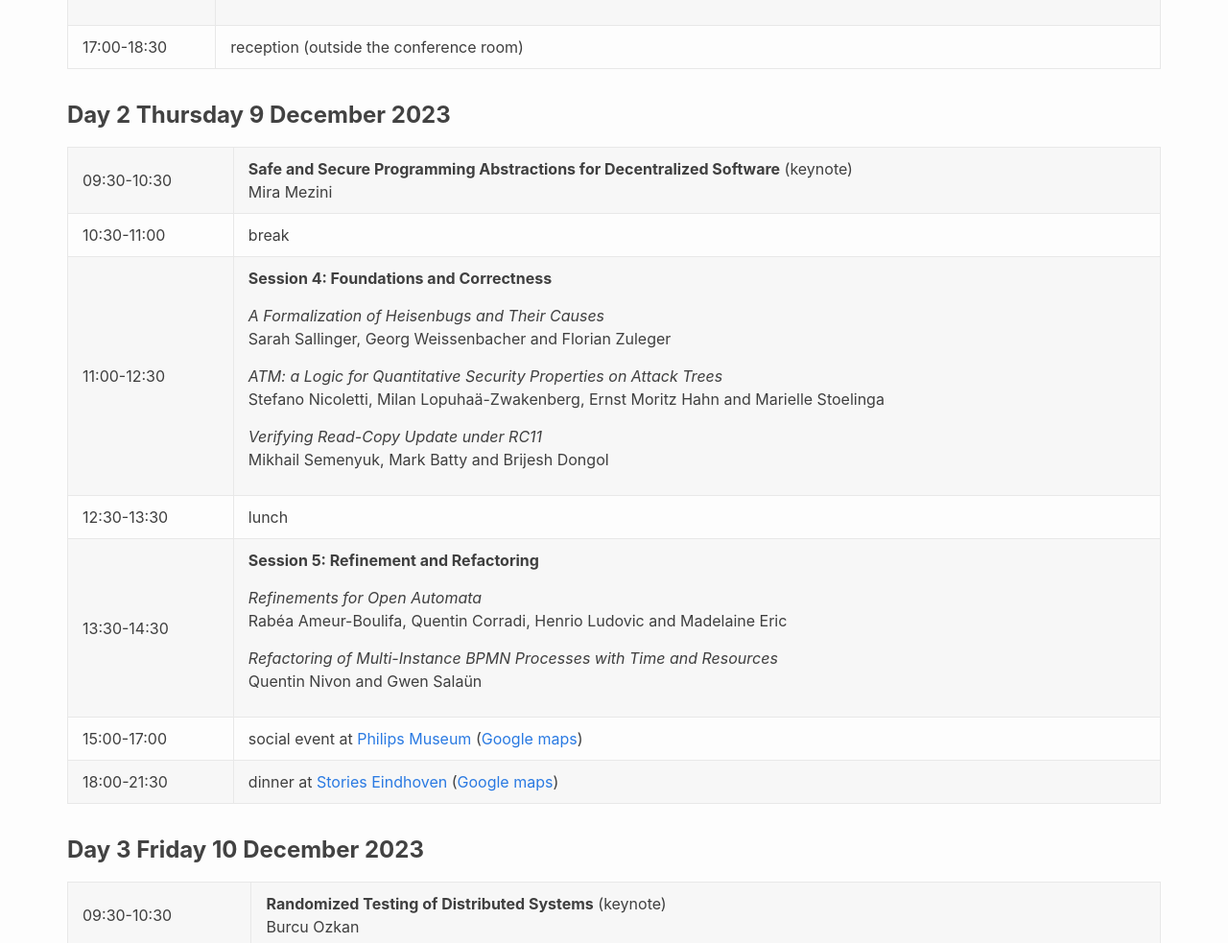
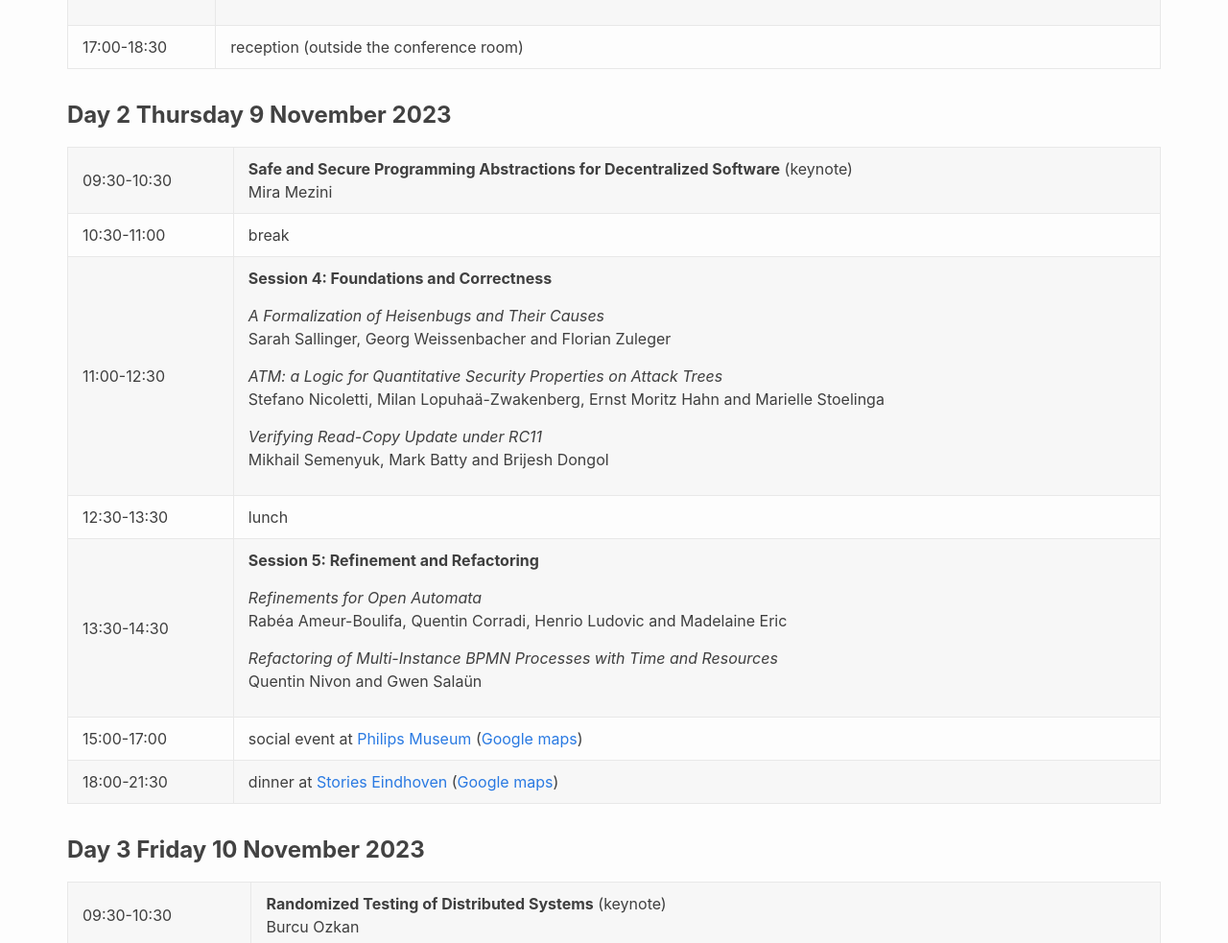
Before and after one commit to sefm-conference/2023, a Jekyll site: the page built from _pages/program.md, in a window 1280 px wide and 1400 px high, scrolled down 1395 px. Shown: the part 155-1138 px from the top of the window at 96% size. Built offline with Jekyll 4.4.1, drawn with Linux system fonts in a browser that asks for light colours.

Commit message:
Fixed some dates

```diff
--- a/_pages/program.md
+++ b/_pages/program.md
@@ -62,7 +62,7 @@ order: 2
   </tbody>
 </table>
 
-<h2><b>Day 2 Thursday 9 December 2023</b></h2>
+<h2><b>Day 2 Thursday 9 November 2023</b></h2>
 
 <table>
   <tbody><tr></tr>
@@ -106,7 +106,7 @@ order: 2
   </tbody>
 </table>
 
-<h2><b>Day 3 Friday 10 December 2023</b></h2>
+<h2><b>Day 3 Friday 10 November 2023</b></h2>
 
 <table>
   <tbody><tr></tr>
```
